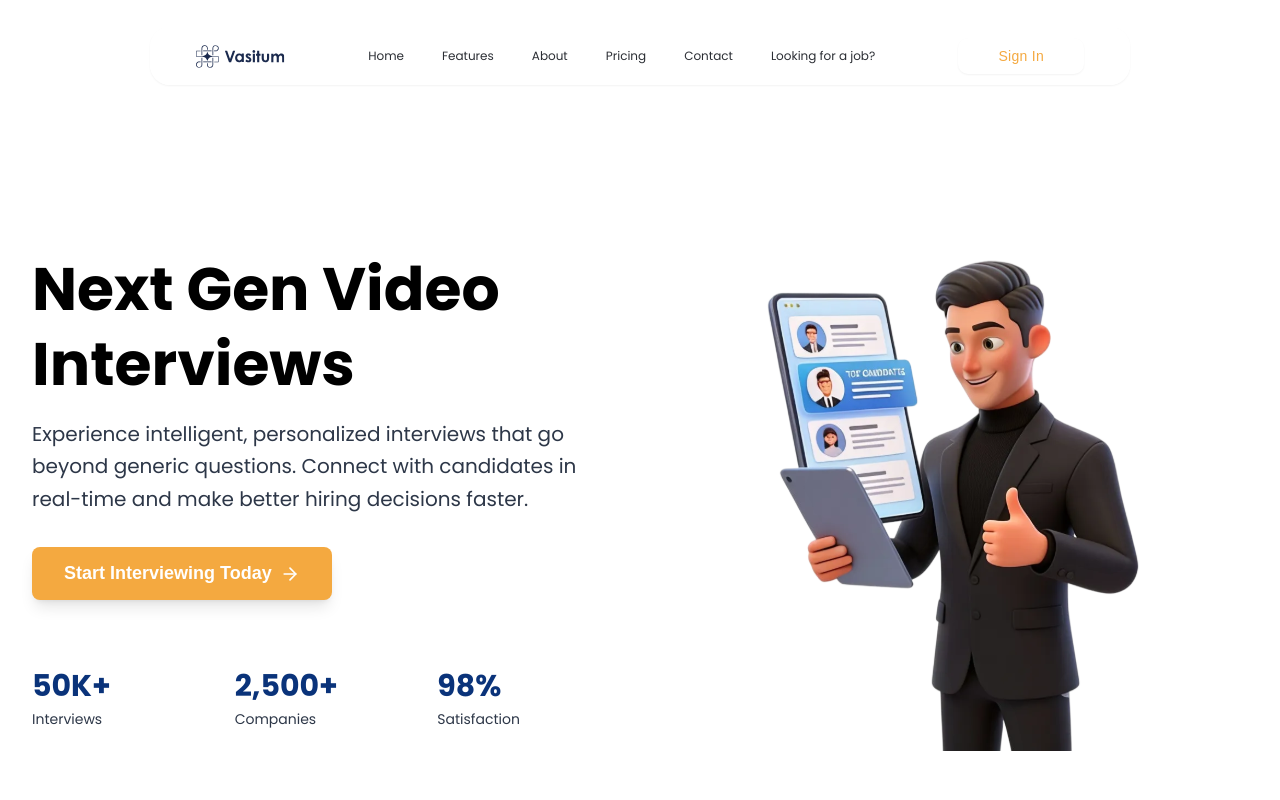
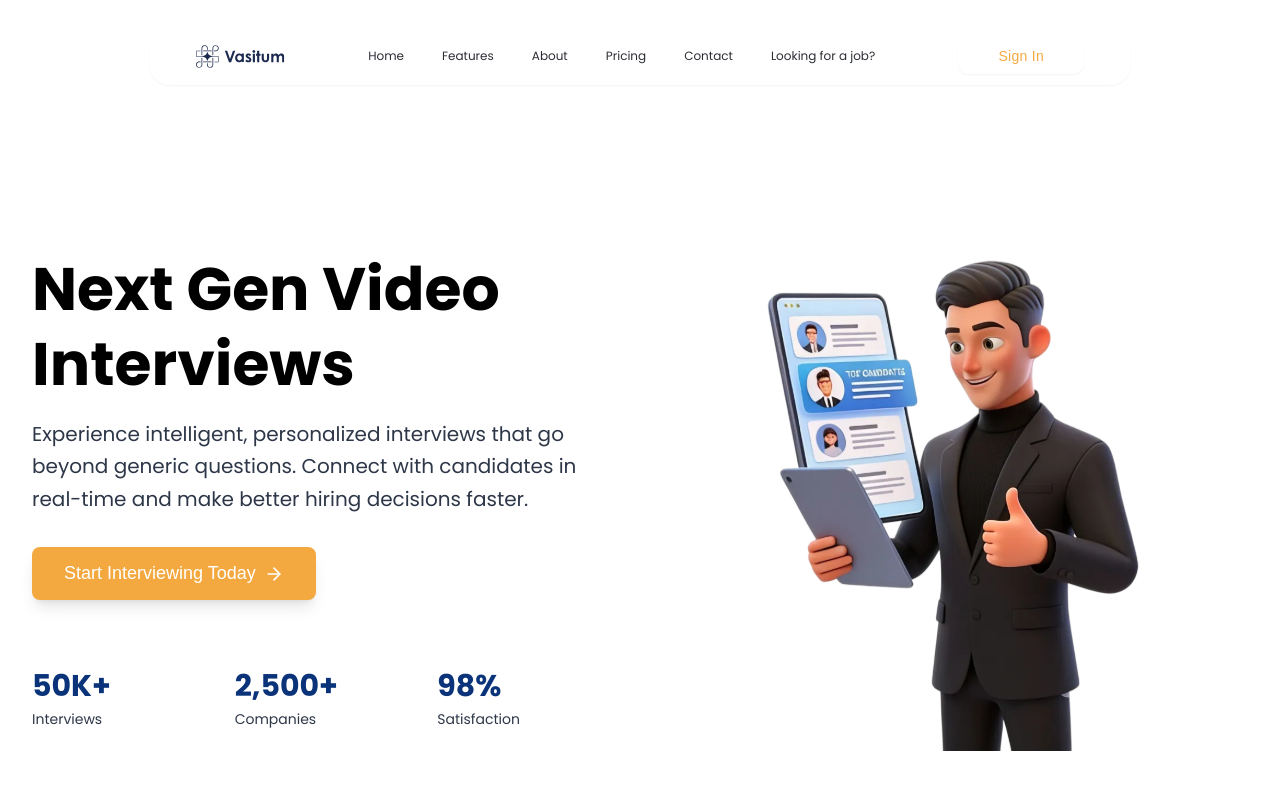
Before and after one commit to MrDhananjay/video-interview, a Next.js app: page / in a window 1280 px wide. Shown: the top 800 px of the page. Built offline with nearby package versions, Linux system fonts and the light colour scheme.

Commit message:
style: Update button font weight from semibold to regular.

```diff
--- a/src/components/HeroSection.jsx
+++ b/src/components/HeroSection.jsx
@@ -59,7 +59,7 @@ export function HeroSection() {
             </div>
 
             <div ref={buttonsRef} className="flex flex-col sm:flex-row gap-4 opacity-0">
-              <button className="px-8 py-4 rounded-lg border-none shadow-lg flex items-center justify-center gap-2 group cursor-pointer transition-all text-lg font-semibold hover:shadow-xl hover:scale-105" style={{ backgroundColor: '#F4A940', color: 'white' }}>
+              <button className="px-8 py-4 rounded-lg border-none shadow-lg flex items-center justify-center gap-2 group cursor-pointer transition-all text-lg font-regular hover:shadow-xl hover:scale-105" style={{ backgroundColor: '#F4A940', color: 'white' }}>
                 Start Interviewing Today
                 <ArrowRight className="transition-transform group-hover:translate-x-1" size={20} />
               </button>
```
